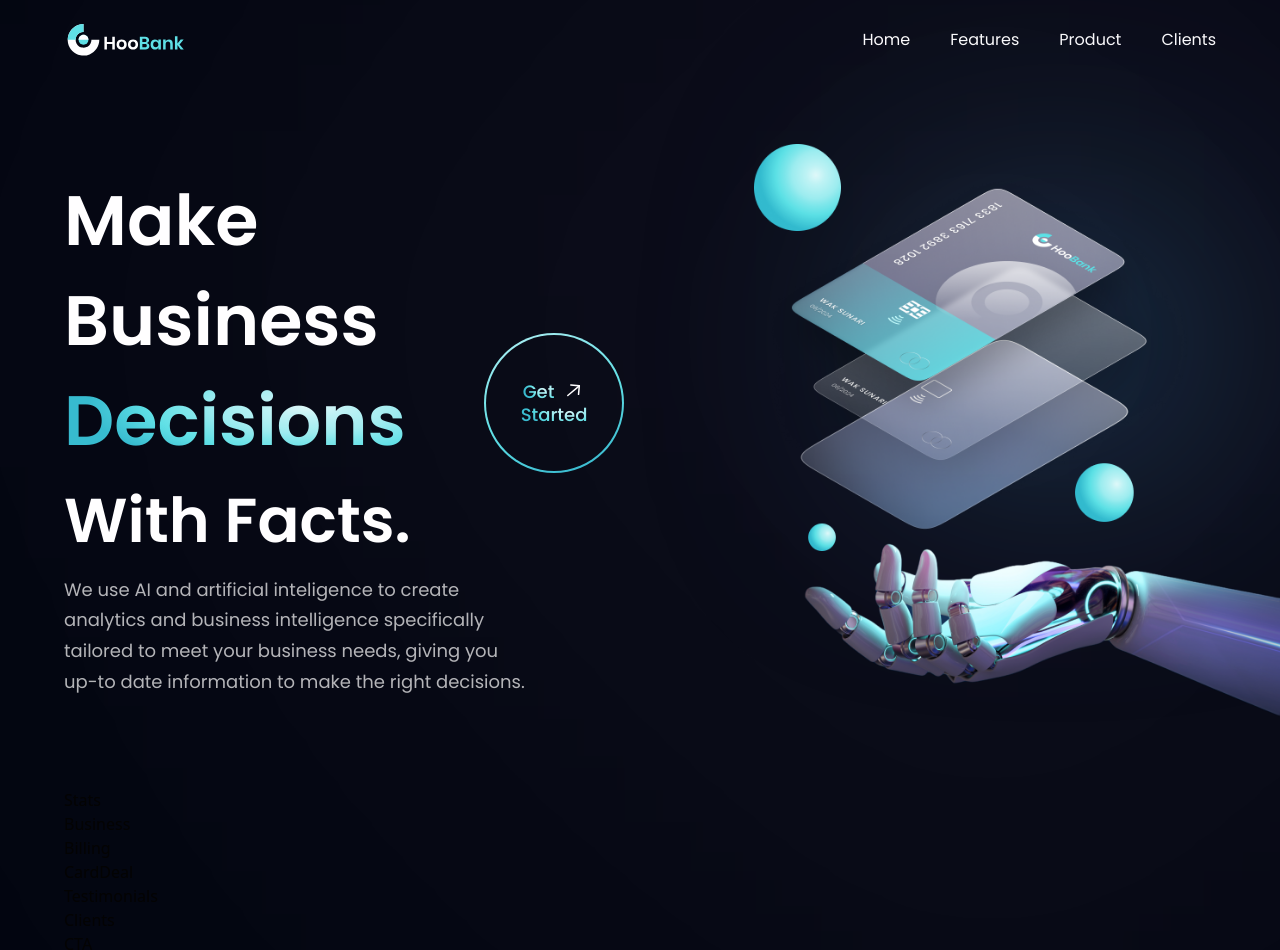
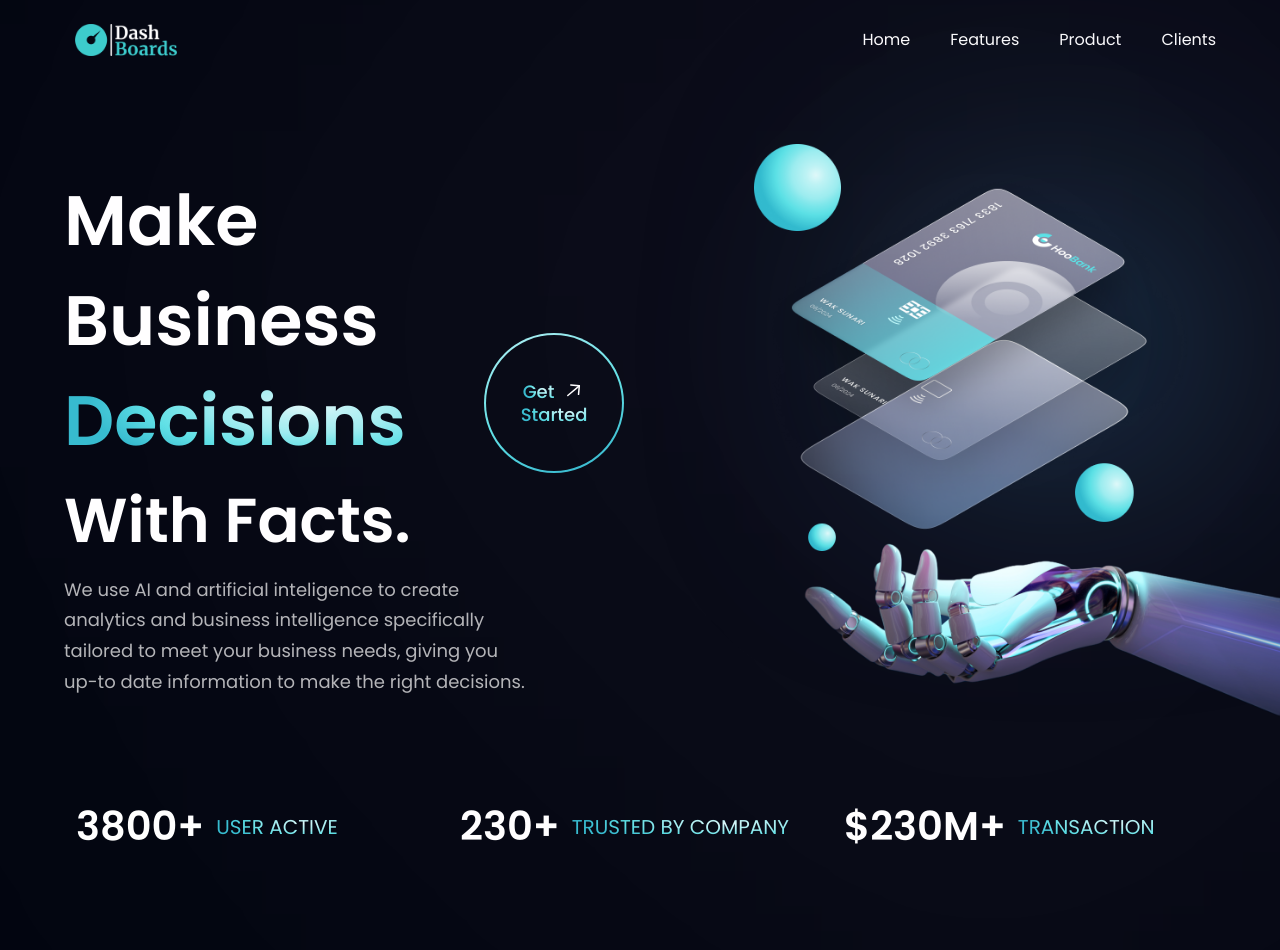
Before and after one commit to Lirac/dashboards, a React (Vite) app: page / in a window 1280 px wide. Shown: the top 950 px of the page. Built offline with nearby package versions, Linux system fonts and the light colour scheme.

Commit message:
style stats section

```diff
--- a/src/components/Navbar.jsx
+++ b/src/components/Navbar.jsx
@@ -1,12 +1,12 @@
 import { navLinks } from '../constants/index'
-import { close, logo, menu } from '../assets'
+import { close,logoWhite, menu } from '../assets'
 import { useState } from 'react'
 
 const Navbar = () => {
   const [toggle, setToggle] = useState(false)
   return (
     <nav className="w-full flex py-6 justify-between items-center navbar">
-      <img src={logo} alt="Dashboard" className="w-[124px] h-[32px]" />
+      <img src={logoWhite} alt="Dashboard" className="w-[124px] h-[32px] object-contain" />
 
       <ul className="list-none sm:flex hidden justify-end items-center flex-1">
         {navLinks.map((item, index) => (
--- a/src/components/Stats.jsx
+++ b/src/components/Stats.jsx
@@ -1,8 +1,16 @@
-import React from 'react'
+import {stats} from '../constants'
+import styles from '../style'
 
 const Stats = () => {
   return (
-    <div>Stats</div>
+    <section className={`${styles.flexCenter} flex-row flex-wrap sm:mb-20 mb-6`}>
+      {stats.map((stat) => (
+        <div key={stat.id} className={`flex flex-1 justify-start items-center flex-row m-3`}>
+          <h4 className='font-poppins font-semibold xs:text-[40px] text-[30px] xs:leading-[53px] leading-[43px] text-white'>{stat.value}</h4>
+          <p className='font-poppins font-normal xs:text-[20px] text-[15px] xs:leading-[26px] leading-[21px] text-gradient uppercase ml-3'>{stat.title}</p>
+        </div>
+      ))}
+    </section>
   )
 }
 
```
Also changed, not shown: src/assets/index.js (+29 -31 lines), src/assets/dashboardswhite.png (added), src/assets/dashlo.png (added).
